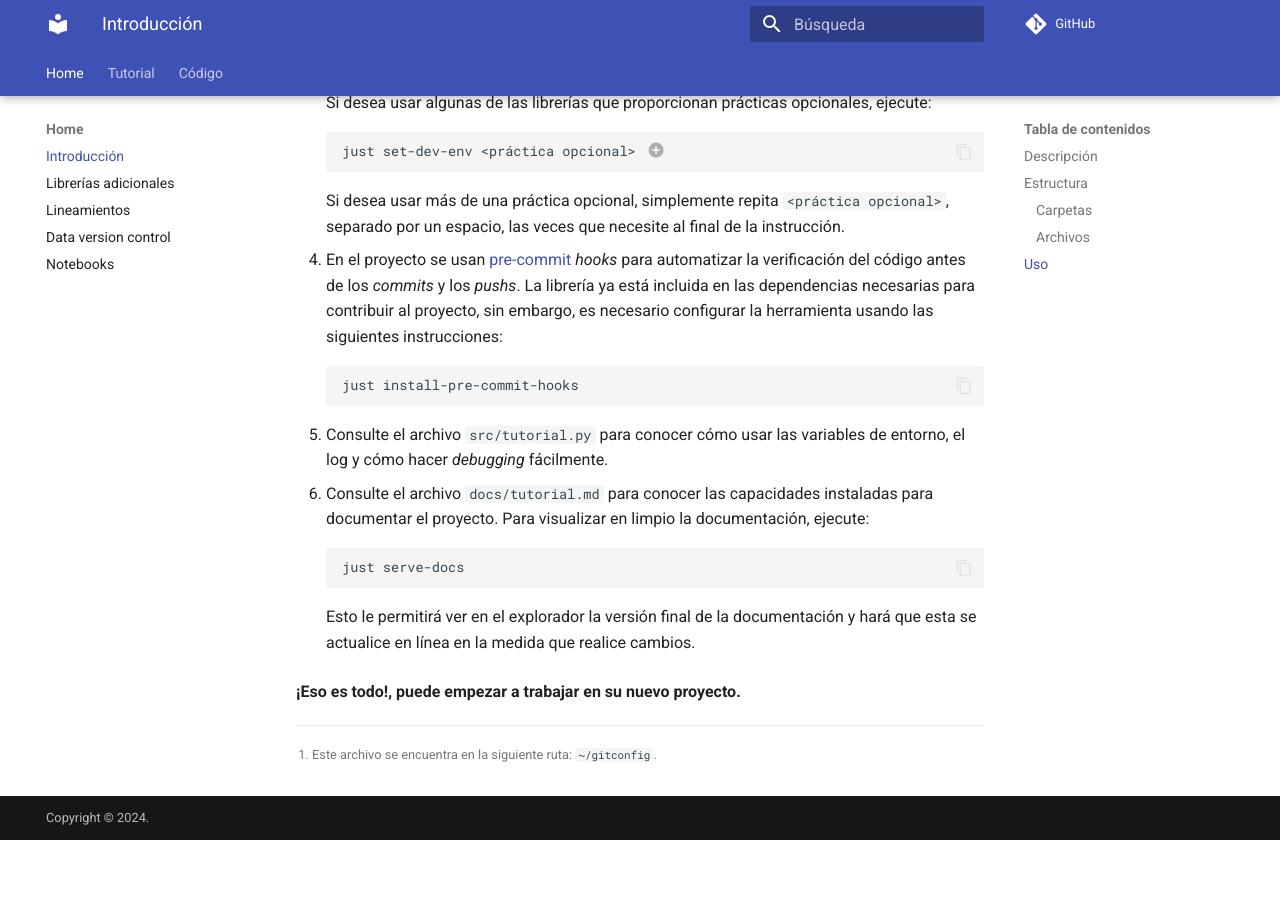
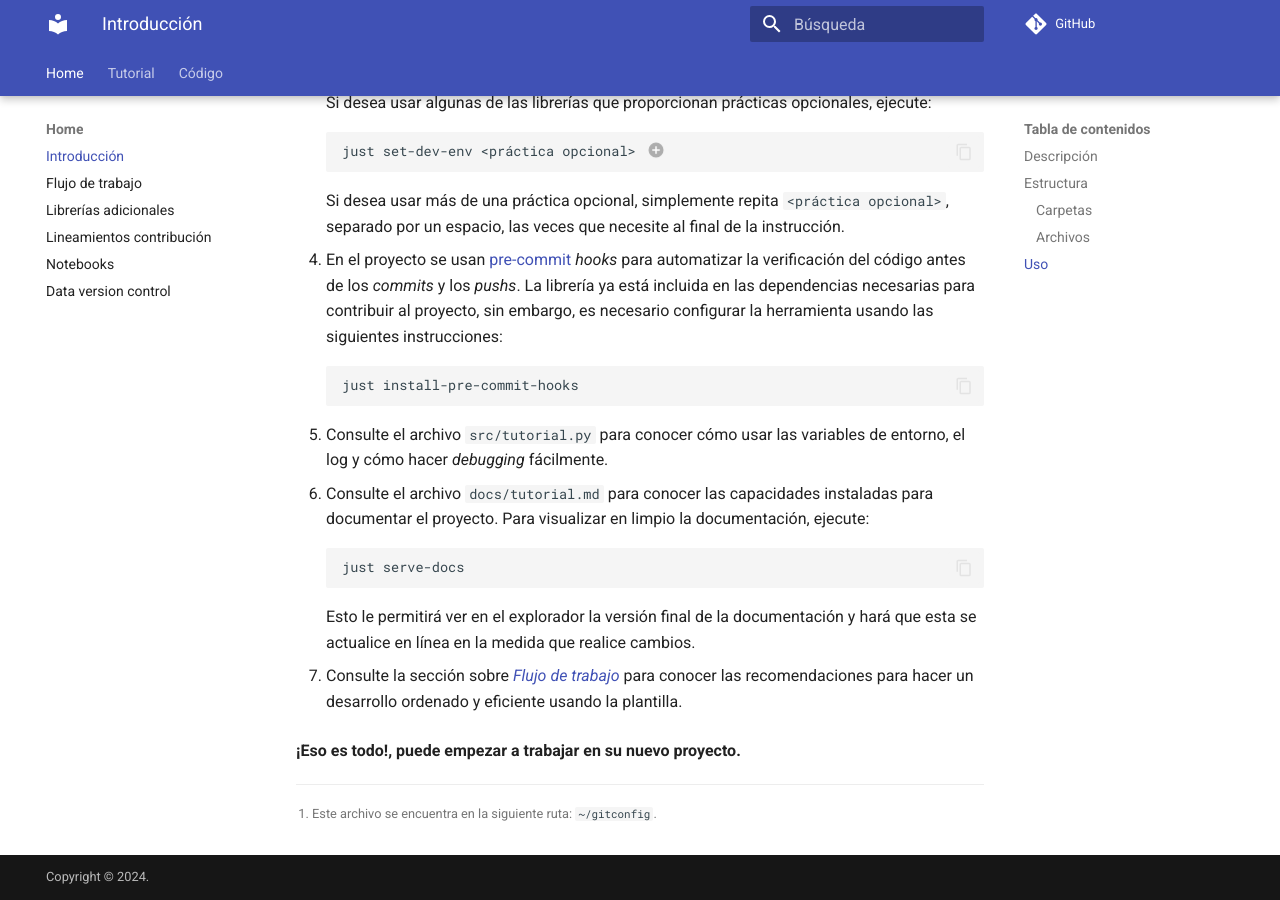
Before and after one commit to alejpelo/plantilla-proyecto-python, an MkDocs documentation site: the page built from docs/index.md, in a window 1280 px wide and 900 px high, scrolled down 6636 px. Built offline with MkDocs 1.6.1 and Material for MkDocs 9.7.7, drawn with Linux system fonts in a browser that asks for light colours; comment, search, counter and statistics services are not loaded; before the commit the page ends 7476 px from its top, so only the background shows below that.

Commit message:
feat: agrega tareas en just para facilitar el flujo de trabajo al desarrollar el proyecto
- Crea tarea para actualizar el código desde el repositorio remoto.
- Crea tarea para crear ramas (branches) nuevas.
- Crea tarea para hacer commit usando commitizen.
- Crea tarea para sincronizar los cambios locales con el repositorio remoto (push).
- Crea tarea para hacer bump de versión usando semantic release y tags en git.

```diff
--- a/README.md
+++ b/README.md
@@ -209,6 +209,8 @@
 
     Esto le permitirá ver en el explorador la versión final de la documentación y hará que esta se actualice en línea en la medida que realice cambios.
 
+7. Consulte la sección sobre [_Flujo de trabajo_](docs/otros/flujo.md) para conocer las recomendaciones para hacer un desarrollo ordenado y eficiente usando la plantilla.
+
 **¡Eso es todo!, puede empezar a trabajar en su nuevo proyecto.**
 
 [^1]: Este archivo se encuentra en la siguiente ruta: `~/gitconfig`.
--- a/mkdocs.yml
+++ b/mkdocs.yml
@@ -7,10 +7,11 @@
 nav:
     - Home:
       - Introducción: index.md
+      - Flujo de trabajo: otros/flujo.md
       - Librerías adicionales: otros/librerias.md
-      - Lineamientos: otros/lineamientos.md
+      - Lineamientos contribución: otros/lineamientos.md
+      - Notebooks: otros/notebooks.md
       - Data version control: otros/dvc.md
-      - Notebooks: otros/notebooks.md
     - Tutorial: tutorial.md
     - Código:
       - Configuración: codigo/configuracion.md
```
Also changed, not shown: docs/otros/flujo.md (added, +75 -0 lines), 1 other file.
